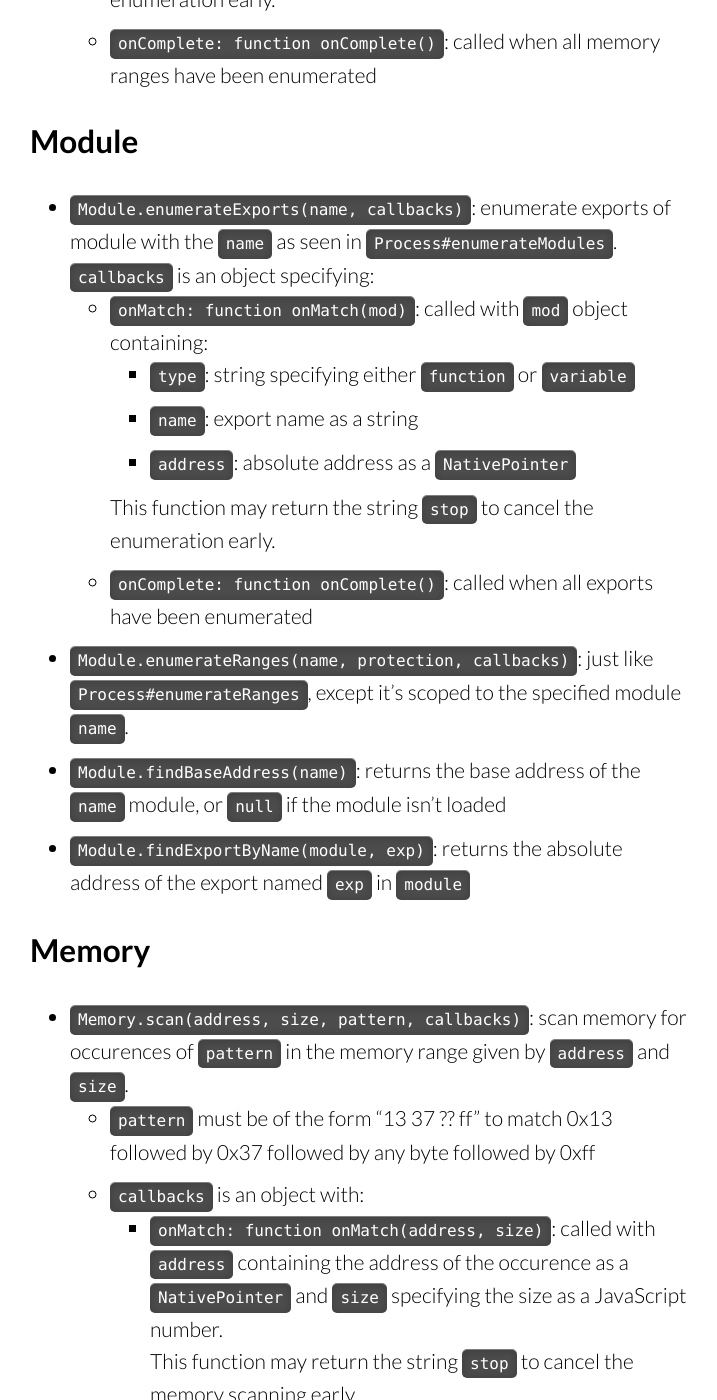
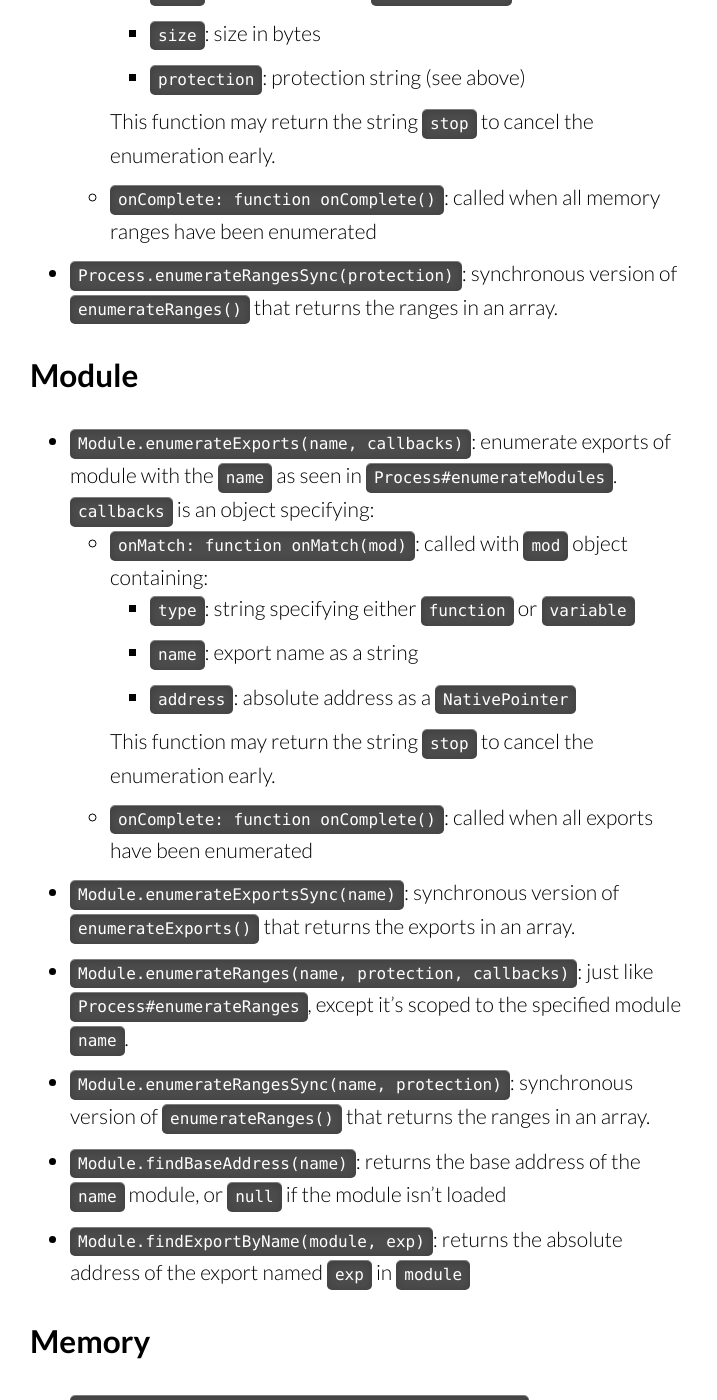
Before and after one commit to frida/frida-website, a Jekyll site: the page built from docs/javascript-api.md, in a window 1280 px wide and 1400 px high, scrolled down 4169 px. Shown: the whole window, without its empty margins (181-898 px from the left). Built offline with Jekyll 4.4.1, drawn with Linux system fonts in a browser that asks for light colours; some web fonts are replaced; some of the changed text lies outside the part shown.

Commit message:
Add `enumerate*Sync()` API to the reference

```diff
--- a/docs/javascript-api.md
+++ b/docs/javascript-api.md
@@ -107,6 +107,9 @@ permalink: /docs/javascript-api/
     -   `onComplete: function onComplete()`: called when all threads have been
         enumerated
 
++   `Process.enumerateThreadsSync()`: synchronous version of
+    `enumerateThreads()` that returns the threads in an array.
+
 +   `Process.enumerateModules(callbacks)`: enumerate modules loaded right now,
     where `callbacks` is an object specifying:
 
@@ -122,6 +125,9 @@ permalink: /docs/javascript-api/
 
     -   `onComplete: function onComplete()`: called when all modules have been
         enumerated
+
++   `Process.enumerateModulesSync()`: synchronous version of
+    `enumerateModules()` that returns the modules in an array.
 
 +   `Process.enumerateRanges(protection, callbacks)`: enumerate memory ranges
     satisfying `protection` given as a string of the form: `rwx`, where `rw-`
@@ -139,6 +145,9 @@ permalink: /docs/javascript-api/
 
     -   `onComplete: function onComplete()`: called when all memory ranges have
         been enumerated
+
++   `Process.enumerateRangesSync(protection)`: synchronous version of
+    `enumerateRanges()` that returns the ranges in an array.
 
 
 ## Module
@@ -158,9 +167,15 @@ permalink: /docs/javascript-api/
     -   `onComplete: function onComplete()`: called when all exports have been
         enumerated
 
++   `Module.enumerateExportsSync(name)`: synchronous version of
+    `enumerateExports()` that returns the exports in an array.
+
 +   `Module.enumerateRanges(name, protection, callbacks)`: just like
     `Process#enumerateRanges`, except it's scoped to the specified module
     `name`.
+
++   `Module.enumerateRangesSync(name, protection)`: synchronous version of
+    `enumerateRanges()` that returns the ranges in an array.
 
 +   `Module.findBaseAddress(name)`: returns the base address of the `name`
     module, or `null` if the module isn't loaded
```
